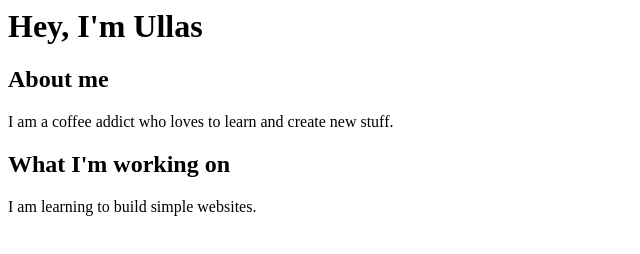
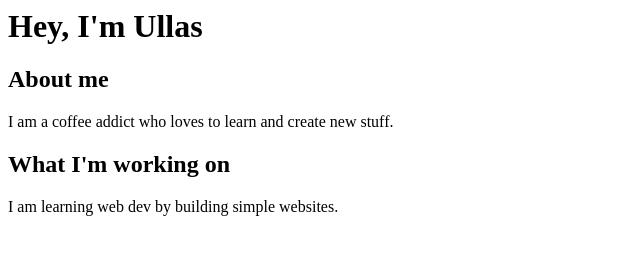
Before and after one commit to rickviper/my_portfolio, a plain HTML site: page index.html in a window 1280 px wide. Shown: the whole page, without its empty margins (0-640 px from the left). Drawn offline with Linux system fonts and the light colour scheme.

Commit message:
Update index.html

```diff
--- a/index.html
+++ b/index.html
@@ -10,7 +10,7 @@
         </p>
         <h2>What I'm working on</h2>
         <p>
-            I am learning to build simple websites.
+            I am learning web dev by building simple websites.
         </p>
     </body>
 </html>
```
